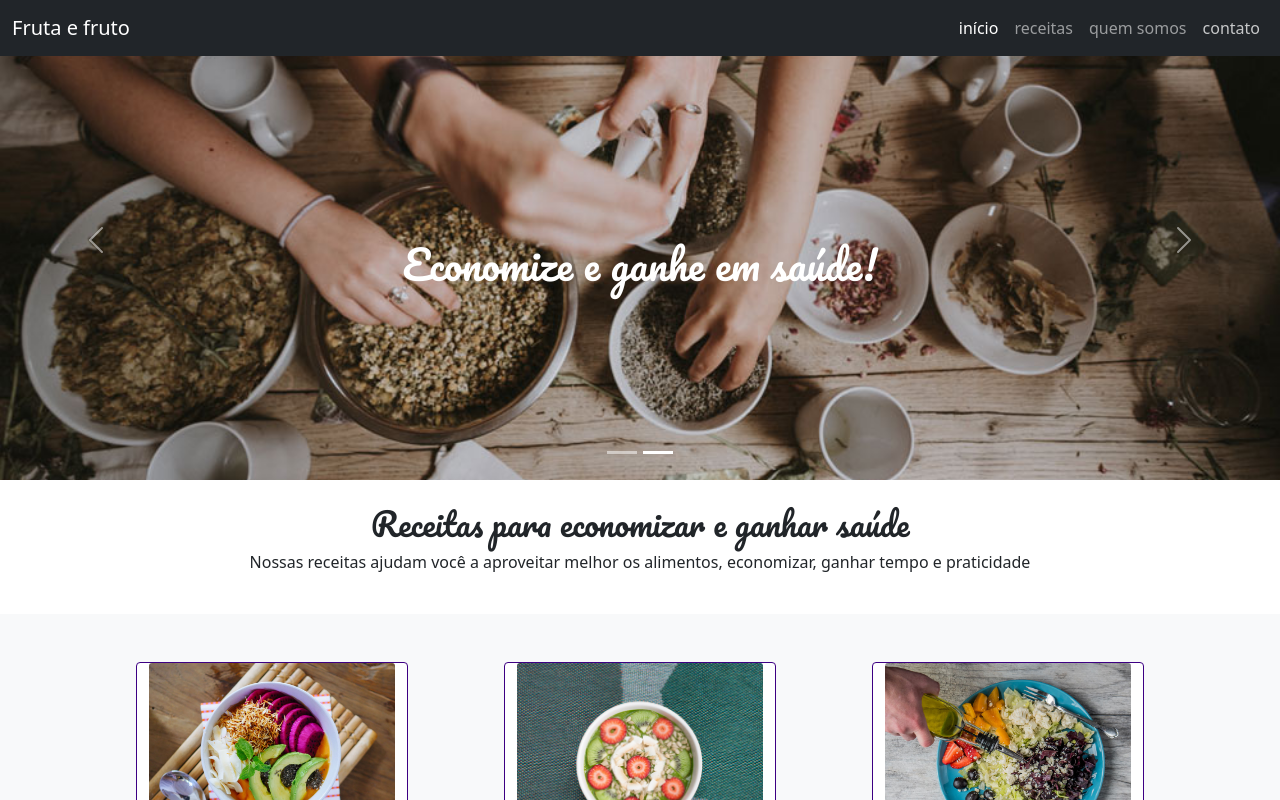
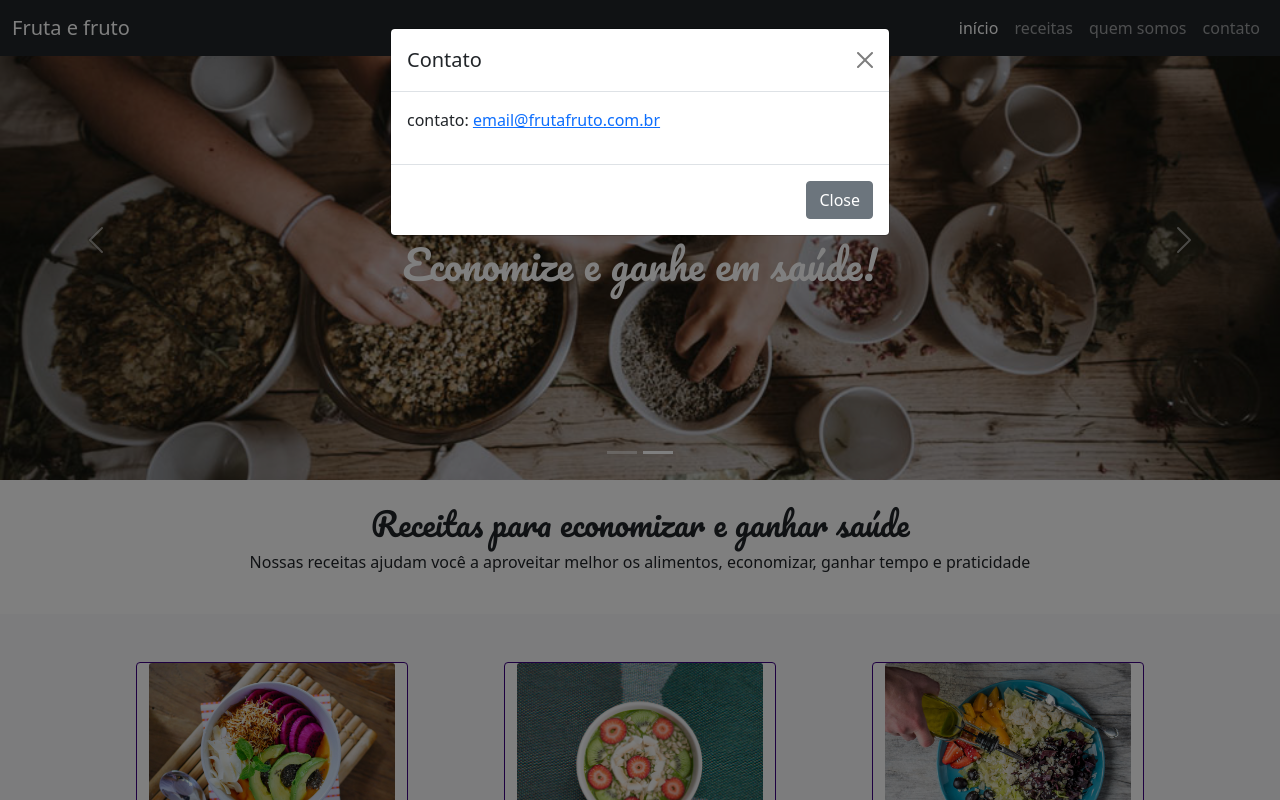
Before and after one commit to borgesjuniior/bootstrap4-landing-page, a plain HTML site: page index.html in a window 1280 px wide. Both pictures are taken after a click on the link "contato". Shown: the top 800 px of the page. Drawn offline with nearby package versions, Linux system fonts and the light colour scheme.

Commit message:
feat: adding modal

```diff
--- a/index.html
+++ b/index.html
@@ -33,7 +33,7 @@
               <a class="nav-link" href="#">quem somos</a>
             </li>
             <li class="nav-item">
-              <a class="nav-link" href="#">contato</a>
+              <a class="nav-link" href="#" data-bs-toggle="modal" data-bs-target="#exampleModal">contato</a>
             </li>
           </ul>
         </div>
@@ -42,7 +42,7 @@
   </header>
 
   <main>
-
+    <!-- Carousel -->
     <div id="carouselExampleCaptions" class="carousel slide" data-bs-ride="carousel">
       <div class="carousel-indicators">
         <button type="button" data-bs-target="#carouselExampleCaptions" data-bs-slide-to="0" class="active" aria-current="true" aria-label="Slide 1"></button>
@@ -117,7 +117,23 @@
 
   </main>
 
-  <p>contato:<a href="mailto:email@frutafruto.com.br">email@frutafruto.com.br</a></p>
+  <!-- Modal -->
+  <div class="modal fade" id="exampleModal" tabindex="-1" aria-labelledby="exampleModalLabel" aria-hidden="true">
+    <div class="modal-dialog">
+      <div class="modal-content">
+        <div class="modal-header">
+          <h5 class="modal-title" id="exampleModalLabel">Contato</h5>
+          <button type="button" class="btn-close" data-bs-dismiss="modal" aria-label="Close"></button>
+        </div>
+        <div class="modal-body">
+          <p>contato: <a href="mailto:email@frutafruto.com.br">email@frutafruto.com.br</a></p>
+        </div>
+        <div class="modal-footer">
+          <button type="button" class="btn btn-secondary" data-bs-dismiss="modal">Close</button>
+        </div>
+      </div>
+    </div>
+  </div>
 
   <script src="https://cdn.jsdelivr.net/npm/@popperjs/core@2.9.2/dist/umd/popper.min.js" integrity="sha384-IQsoLXl5PILFhosVNubq5LC7Qb9DXgDA9i+tQ8Zj3iwWAwPtgFTxbJ8NT4GN1R8p" crossorigin="anonymous"></script>
   <script src="https://cdn.jsdelivr.net/npm/bootstrap@5.0.2/dist/js/bootstrap.min.js" integrity="sha384-cVKIPhGWiC2Al4u+LWgxfKTRIcfu0JTxR+EQDz/bgldoEyl4H0zUF0QKbrJ0EcQF" crossorigin="anonymous"></script>
```
